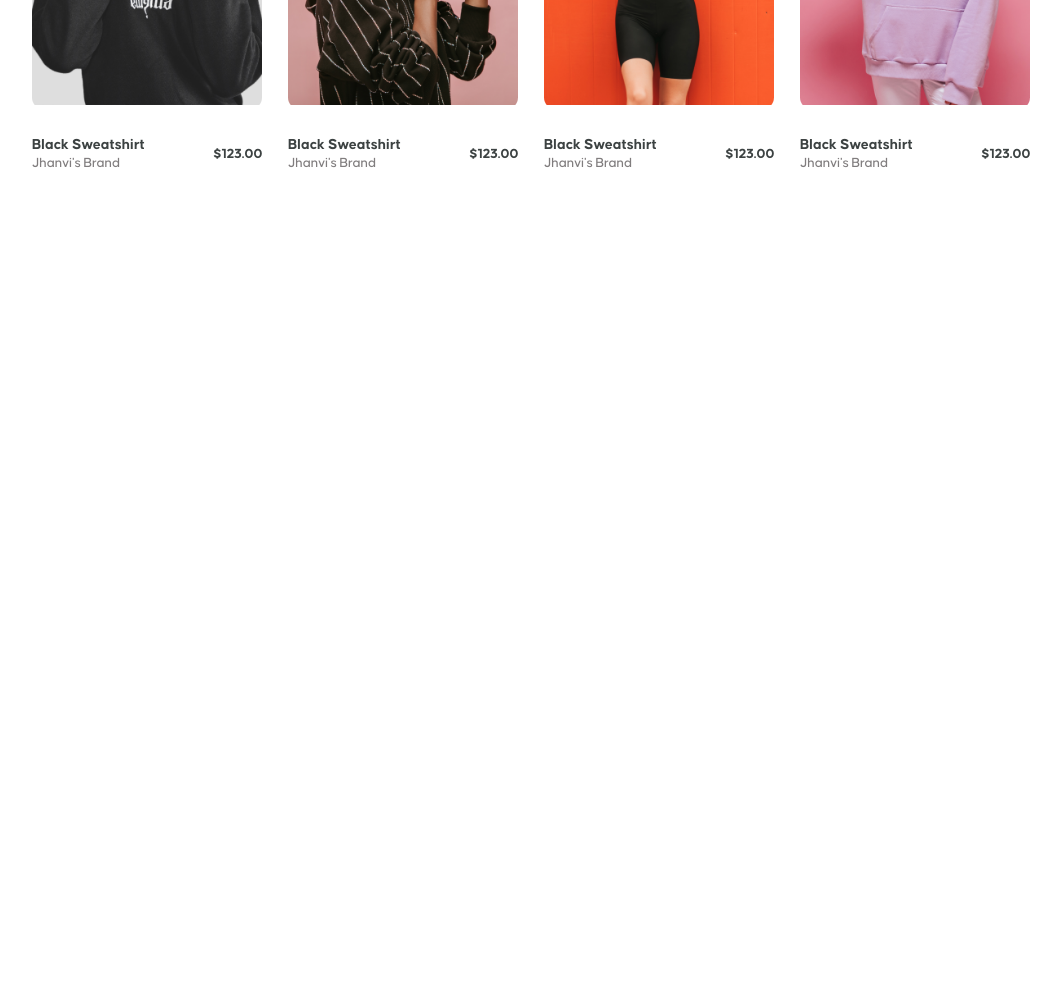
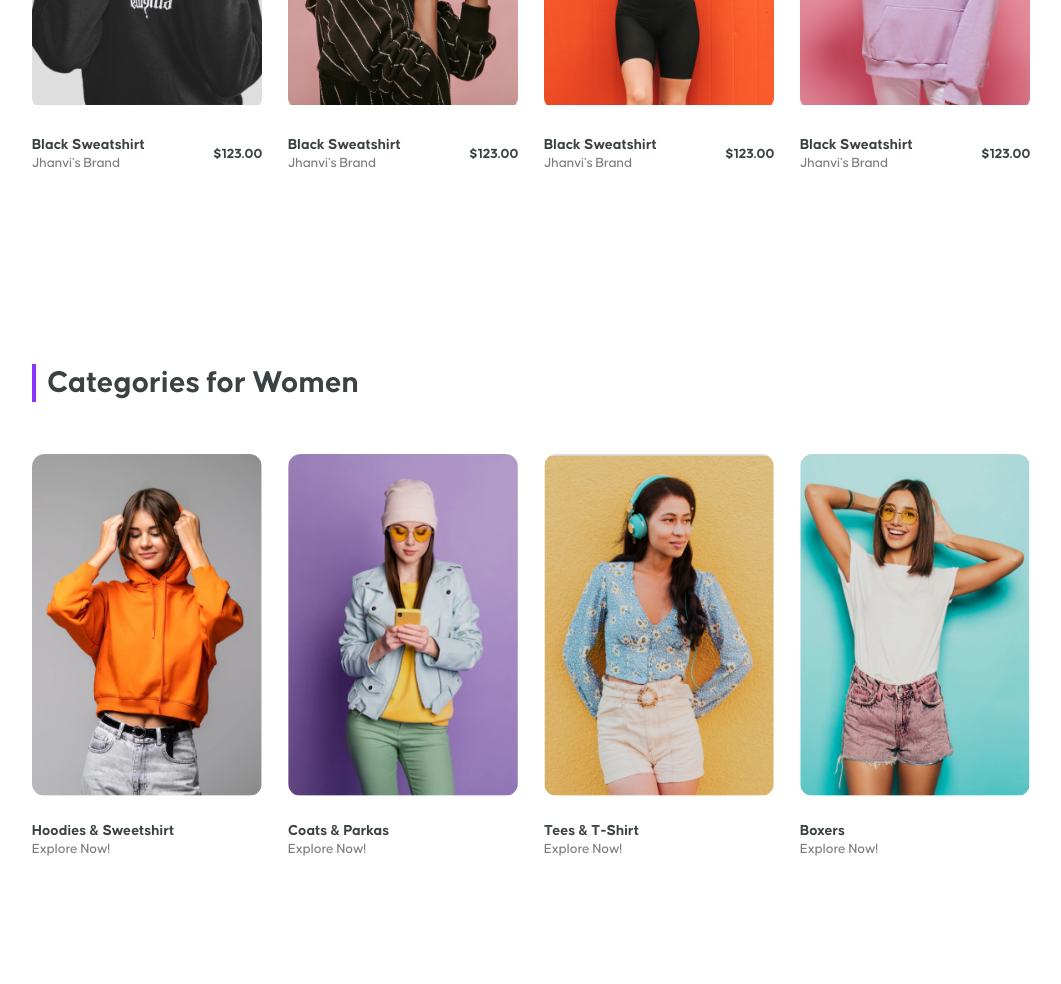
Before and after one commit to 4rthurCoelho/Template-Ecommerce-Euphoria, a website: page index.html in a window 1280 px wide. Shown: the part 2324-3308 px from the top of the page, without its empty margins (96-1157 px from the left). Before the commit the page ends 2624 px from the top, so only its background shows below. Drawn offline with nearby package versions, Linux system fonts and the light colour scheme; files that its build step writes are made by us from their sources.

Commit message:
Fazendo seção de roupa feminina

```diff
--- a/index.html
+++ b/index.html
@@ -196,6 +196,55 @@
                 </div>
             </div>
         </section>
+
+        <h1 class="women-section-title">Categories for Women</h3>
+        <section class="for-women">
+            <div class="product">
+                <div class="img-container">
+                    <img src="img/women-product-photo-1.png" alt="">
+                </div>
+                <div class="product-info">
+                    <div class="product-text">
+                        <p class="product-categorie">Hoodies & Sweetshirt</p>
+                        <p class="product-note">Explore Now!</p>
+                    </div>
+                </div>
+            </div>
+            <div class="product">
+                <div class="img-container">
+                    <img src="img/women-product-photo-2.png" alt="">
+                </div>
+                <div class="product-info">
+                    <div class="product-text">
+                        <p class="product-categorie">Coats & Parkas </p>
+                        <p class="product-note">Explore Now!</p>
+                    </div>
+                </div>
+            </div>
+            <div class="product">
+                <div class="img-container">
+                    <img src="img/women-product-photo-3.png" alt="">
+                </div>
+                <div class="product-info">
+                    <div class="product-text">
+                        <p class="product-categorie">Tees & T-Shirt </p>
+                        <p class="product-note">Explore Now!</p>
+                    </div>
+                </div>
+            </div>
+            <div class="product">
+                <div class="img-container">
+                    <img src="img/women-product-photo-4.png" alt="">
+                </div>
+                <div class="product-info">
+                    <div class="product-text">
+                        <p class="product-categorie">Boxers</p>
+                        <p class="product-note">Explore Now!</p>
+                    </div>
+                </div>
+            </div>
+        </section>
+
     </main>
 
     <script src="js/cart.js"></script>
--- /dev/null
+++ b/sass/_forWomen.sass
@@ -0,0 +1,47 @@
+.women-section-title
+    margin-top: 5%
+    padding-left: 10%
+    display: flex
+    font-family: 'Causten-Bold'
+    color: variables.$secondary-color
+    &::before
+        content: ''
+        background-color: variables.$detail-color
+        width: 0.3vw
+        height: 100%
+        display: flex
+        margin-right: 1%
+
+.for-women
+    padding: 10%
+    padding-top: 4%
+    display: flex
+    flex-direction: row
+    justify-content: space-between
+
+    .product
+        width: 30%
+        .img-container
+            width: 90%
+            height: 85%
+            border-radius: 1vw
+            overflow: hidden
+            cursor: pointer
+            img
+                width: 100%
+                height: 100%
+        .product-info
+            display: flex
+            padding-top: 10%
+            justify-content: space-between
+            align-items: center
+            width: 90%
+            .product-text
+                .product-categorie
+                    color: variables.$secondary-color
+                    font-family: 'Causten-Bold'
+                    font-size: 1.2vw
+                .product-note
+                    color: variables.$primary-color
+                    font-family: 'Causten-Medium'
+                    font-size: 1.1vw
--- a/sass/styles.sass
+++ b/sass/styles.sass
@@ -7,6 +7,7 @@
 @import 'cards'
 @import 'fashion'
 @import 'products'
+@import 'forWomen'
 
 @font-face
   font-family: 'Causten-Bold'
```
Also changed, not shown: img/women-product-photo-1.png (added), img/women-product-photo-2.png (added), img/women-product-photo-3.png (added), img/women-product-photo-4.png (added).
